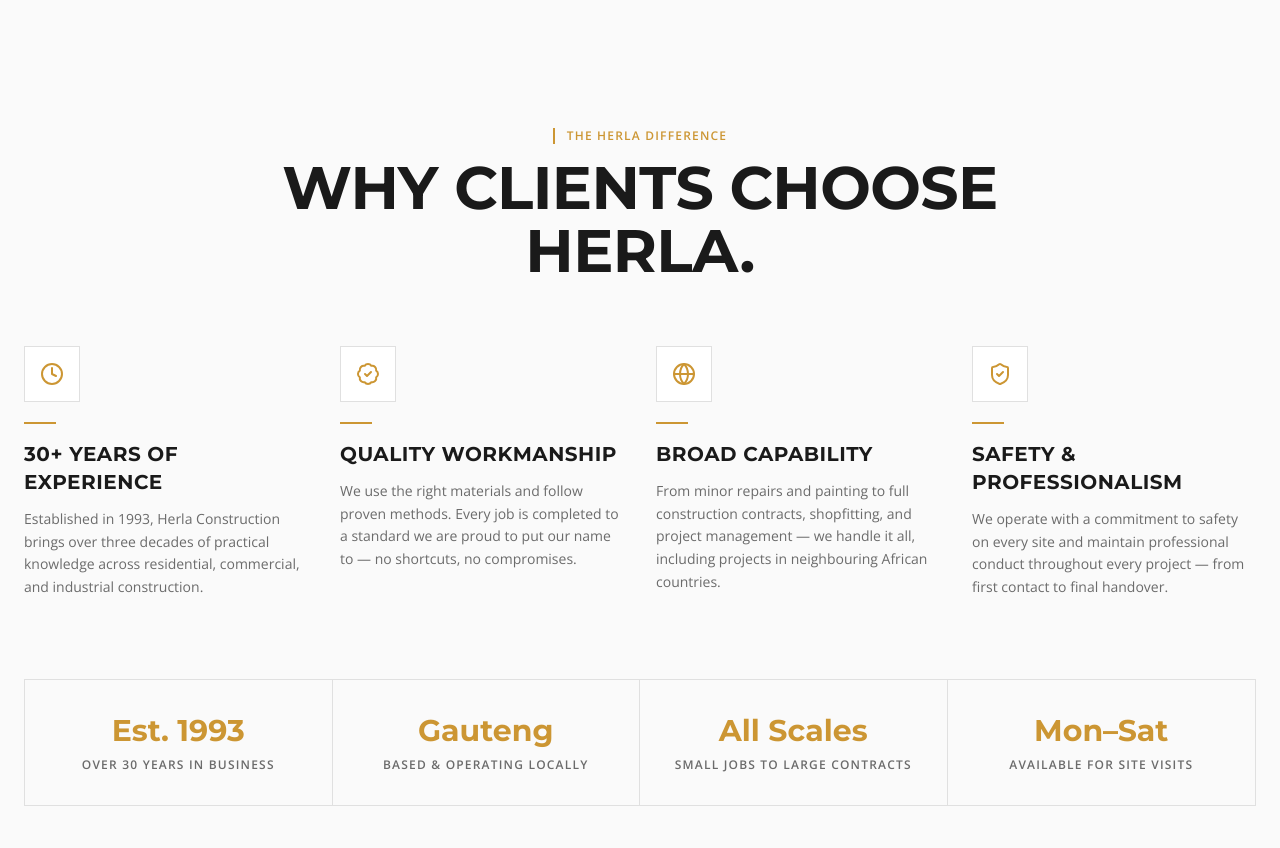
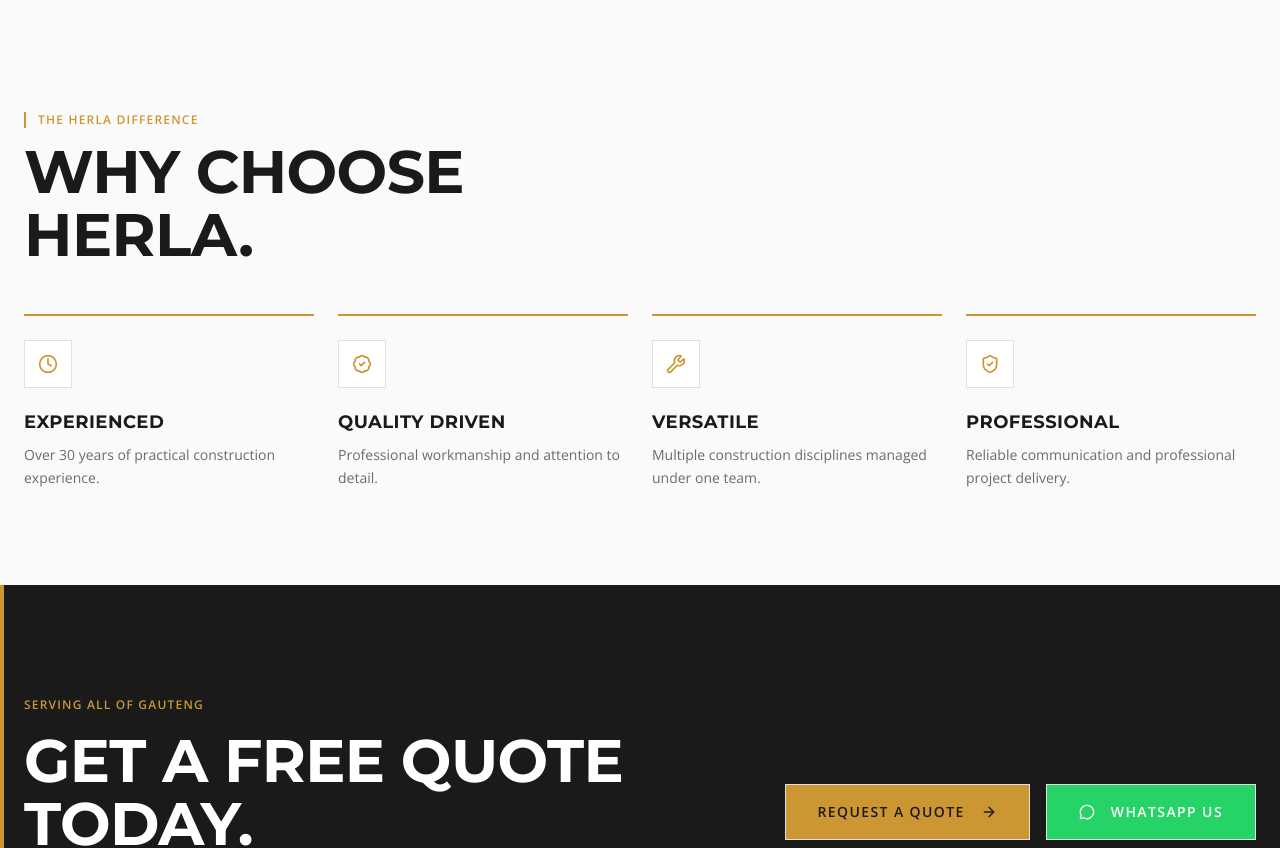
Before and after one commit to zander120405-coder/herla-construction-website, a React (Vite) app: page / in a window 1280 px wide. Shown: the part 4040-4888 px from the top of the page. Built offline with nearby package versions, Linux system fonts and the light colour scheme.

Commit message:
Simplify Why Choose Us section
Updated the reasons for choosing the company with new titles and descriptions. Adjusted layout and styling for improved presentation.

```diff
--- a/src/components/WhyChooseUs.tsx
+++ b/src/components/WhyChooseUs.tsx
@@ -1,99 +1,87 @@
 import { motion } from "framer-motion";
-import { Clock, BadgeCheck, Globe, ShieldCheck } from "lucide-react";
+import { Clock, BadgeCheck, Wrench, ShieldCheck } from "lucide-react";
 
 const reasons = [
   {
     icon: Clock,
-    title: "30+ Years of Experience",
-    description: "Established in 1993, Herla Construction brings over three decades of practical knowledge across residential, commercial, and industrial construction.",
+    title: "Experienced",
+    description:
+      "Over 30 years of practical construction experience.",
   },
   {
     icon: BadgeCheck,
-    title: "Quality Workmanship",
-    description: "We use the right materials and follow proven methods. Every job is completed to a standard we are proud to put our name to — no shortcuts, no compromises.",
+    title: "Quality Driven",
+    description:
+      "Professional workmanship and attention to detail.",
   },
   {
-    icon: Globe,
-    title: "Broad Capability",
-    description: "From minor repairs and painting to full construction contracts, shopfitting, and project management — we handle it all, including projects in neighbouring African countries.",
+    icon: Wrench,
+    title: "Versatile",
+    description:
+      "Multiple construction disciplines managed under one team.",
   },
   {
     icon: ShieldCheck,
-    title: "Safety & Professionalism",
-    description: "We operate with a commitment to safety on every site and maintain professional conduct throughout every project — from first contact to final handover.",
+    title: "Professional",
+    description:
+      "Reliable communication and professional project delivery.",
   },
 ];
 
 export function WhyChooseUs() {
   return (
-    <section id="why-us" className="py-28 bg-background">
+    <section id="why-us" className="py-20 md:py-24 bg-background">
       <div className="container mx-auto px-4 md:px-6">
 
-        {/* Section header */}
-        <div className="text-center mb-16">
-          <motion.div
-            initial={{ opacity: 0, y: 20 }}
-            whileInView={{ opacity: 1, y: 0 }}
-            viewport={{ once: true }}
-            transition={{ duration: 0.6 }}
-          >
-            <div className="inline-block text-xs font-bold uppercase tracking-widest text-primary mb-3 border-l-2 border-primary pl-3">
-              The Herla Difference
-            </div>
-            <h2 className="text-4xl md:text-5xl lg:text-6xl font-display font-bold uppercase leading-[1.05]">
-              Why Clients Choose<br />Herla.
-            </h2>
-          </motion.div>
-        </div>
+        {/* Header */}
+        <motion.div
+          initial={{ opacity: 0, y: 20 }}
+          whileInView={{ opacity: 1, y: 0 }}
+          viewport={{ once: true }}
+          transition={{ duration: 0.6 }}
+          className="mb-12"
+        >
+          <div className="inline-block text-xs font-bold uppercase tracking-widest text-primary mb-3 border-l-2 border-primary pl-3">
+            The Herla Difference
+          </div>
 
-        {/* Reason cards */}
-        <div className="grid grid-cols-1 md:grid-cols-2 lg:grid-cols-4 gap-8">
+          <h2 className="text-4xl md:text-5xl lg:text-6xl font-display font-bold uppercase leading-[1.05]">
+            Why Choose
+            <br />
+            Herla.
+          </h2>
+        </motion.div>
+
+        {/* Reasons */}
+        <div className="grid grid-cols-1 sm:grid-cols-2 lg:grid-cols-4 gap-6">
           {reasons.map((reason, index) => {
             const Icon = reason.icon;
+
             return (
               <motion.div
-                key={index}
-                initial={{ opacity: 0, y: 30 }}
+                key={reason.title}
+                initial={{ opacity: 0, y: 25 }}
                 whileInView={{ opacity: 1, y: 0 }}
                 viewport={{ once: true }}
-                transition={{ duration: 0.5, delay: index * 0.1 }}
-                className="flex flex-col items-start"
+                transition={{ duration: 0.5, delay: index * 0.08 }}
+                className="border-t-2 border-primary pt-6"
               >
-                <div className="w-14 h-14 bg-card border border-border text-primary flex items-center justify-center mb-5">
-                  <Icon className="w-6 h-6" />
+                <div className="w-12 h-12 bg-card border border-border text-primary flex items-center justify-center mb-5">
+                  <Icon className="w-5 h-5" />
                 </div>
-                <div className="w-8 h-[2px] bg-primary mb-4" />
-                <h3 className="text-xl font-display font-bold uppercase tracking-wide mb-3">{reason.title}</h3>
-                <p className="text-muted-foreground text-sm leading-relaxed">{reason.description}</p>
+
+                <h3 className="text-lg font-display font-bold uppercase tracking-wide mb-2">
+                  {reason.title}
+                </h3>
+
+                <p className="text-muted-foreground text-sm leading-relaxed">
+                  {reason.description}
+                </p>
               </motion.div>
             );
           })}
         </div>
 
-        {/* Trust points bar */}
-        <motion.div
-          initial={{ opacity: 0, y: 20 }}
-          whileInView={{ opacity: 1, y: 0 }}
-          viewport={{ once: true }}
-          transition={{ duration: 0.6, delay: 0.3 }}
-          className="mt-20 grid grid-cols-2 md:grid-cols-4 gap-0 border border-border"
-        >
-          {[
-            { value: "Est. 1993", label: "Over 30 Years in Business" },
-            { value: "Gauteng", label: "Based & Operating Locally" },
-            { value: "All Scales", label: "Small Jobs to Large Contracts" },
-            { value: "Mon–Sat", label: "Available for Site Visits" },
-          ].map((stat, i) => (
-            <div
-              key={i}
-              className={`p-8 text-center ${i < 3 ? "border-r border-border" : ""}`}
-            >
-              <div className="text-2xl md:text-3xl font-display font-bold text-primary mb-2 leading-tight">{stat.value}</div>
-              <div className="text-xs font-bold uppercase tracking-widest text-muted-foreground">{stat.label}</div>
-            </div>
-          ))}
-        </motion.div>
-
       </div>
     </section>
   );
```
